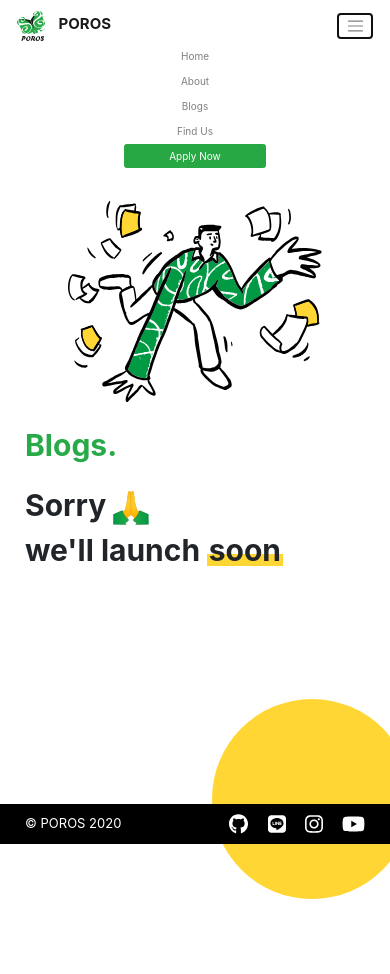
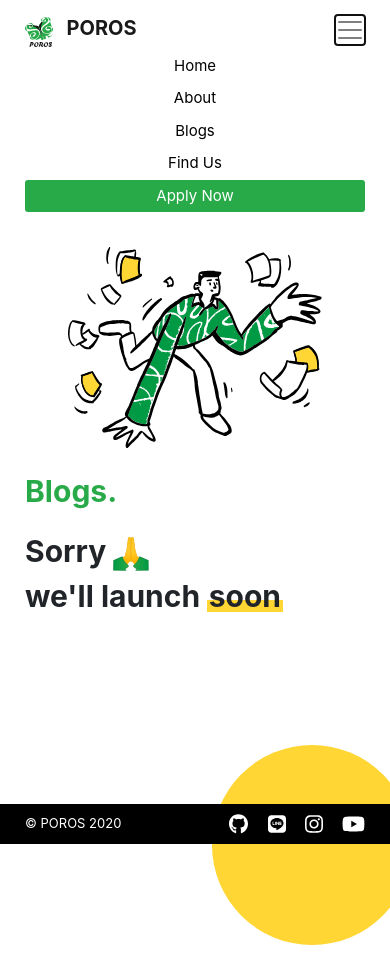
Before and after one commit to ranggaadi/poros-web, a website: page pages/blogs.html in a window 390 px wide. Both pictures are taken after a click on the button "Toggle navigation". Before the commit the page ends 928 px from the top, so only its background shows below. Drawn offline with nearby package versions, Linux system fonts and the light colour scheme.

Commit message:
fixing navbar (responsive) in blogs

```diff
--- a/assets/sass/components/_navbar.scss
+++ b/assets/sass/components/_navbar.scss
@@ -6,12 +6,67 @@
   width: 28px;
   height: auto;
 }
-.custom-btn {
-  width: 40%;
-  margin: 0 auto;
+
+.custom__navbar {
+  padding: 1rem 2.5rem;
 }
+
+.custom__navbar-toggler {
+  border: none;
+  padding: 0;
+  &-icon {
+    color: rgb(0, 0, 0);
+    font-size: 2rem;
+  }
+}
+
+.custom__navbar-nav {
+  text-align: center;
+}
+
+.custom__nav-item {
+  font-size: 1.5rem;
+
+  @include respon(desktop) {
+    &:not(:last-child){
+      margin: 0 2rem 0 0;
+    }
+  }
+}
+
+.custom__nav-link:hover {
+  color: rgb(40, 170, 73);
+}
+
+.custom__button {
+  background-color: rgb(40, 170, 73);
+  border-radius: .3rem;
+  padding: .5rem 2rem;
+  font-size: 1.5rem;
+  color: white;
+  transition: all .3s ease;
+  // width: 50%;
+
+  &:hover {
+    text-decoration: none;
+    color: white;
+    background-color: rgb(37, 185, 74);
+    transform: scale(1.1);
+  }
+}
+
+// buat ngilangim EFFECT
+.navbar-light .navbar-nav .nav-link:focus, .navbar-light .navbar-nav .nav-link:hover {
+  color: rgb(40, 170, 73);;
+}
+
+.navbar-light .navbar-nav .nav-link {
+  transition: all .4s ease;
+  color: black;
+}
+
 .navbar__logo--text {
   font-weight: 700;
   padding: 0 1rem;
-  font-size: 1.5rem;
+  font-size: 2rem;
 }
--- a/pages/blogs.html
+++ b/pages/blogs.html
@@ -12,23 +12,23 @@
 </head>
 
 <body>
-  <nav class="navbar navbar-expand-lg navbar-light z--1">
-    <a class="navbar-brand" href="#">
-      <img src="/assets/images/logo poros.svg" alt="Poros" class="img-fluid" />
+  <nav class="navbar navbar-expand-lg navbar-light z--1 custom__navbar">
+    <a class="navbar-brand custom__navbar-brand" href="#">
+      <img src="/assets/images/logo poros.svg" alt="Poros" class="img-fluid custom__img-fluid" />
       <span class="navbar__logo--text">POROS</span>
     </a>
-    <button class="navbar-toggler" type="button" data-toggle="collapse" data-target="#navbarNavAltMarkup"
+    <button class="navbar-toggler custom__navbar-toggler" type="button" data-toggle="collapse" data-target="#navbarNavAltMarkup"
       aria-controls="navbarNavAltMarkup" aria-expanded="false" aria-label="Toggle navigation">
-      <span class="navbar-toggler-icon"></span>
+      <span class="navbar-toggler-icon  custom__navbar-toggler-icon"></span>
     </button>
     <div class="collapse navbar-collapse" id="navbarNavAltMarkup">
-      <div class="navbar-nav text-center">
+      <div class="navbar-nav custom__navbar-nav ml-auto">
         <!--ketambahan text-center-->
-        <a class="nav-item nav-link" href="#">Home</a>
-        <a class="nav-item nav-link" href="#">About</a>
-        <a class="nav-item nav-link" href="#">Blogs</a>
-        <a class="nav-item nav-link" href="#">Find Us</a>
-        <a class="btn btn-success custom-btn" href="#">Apply Now</a>
+        <a class="nav-item nav-link custom__nav-item custom__nav-link" href="#">Home</a>
+        <a class="nav-item nav-link custom__nav-item custom__nav-link" href="#">About</a>
+        <a class="nav-item nav-link custom__nav-item custom__nav-link" href="#">Blogs</a>
+        <a class="nav-item nav-link custom__nav-item custom__nav-link" href="#">Find Us</a>
+        <a class="custom__button" href="#">Apply Now</a>
       </div>
     </div>
   </nav>
```
Also changed, not shown: assets/css/style.css.
